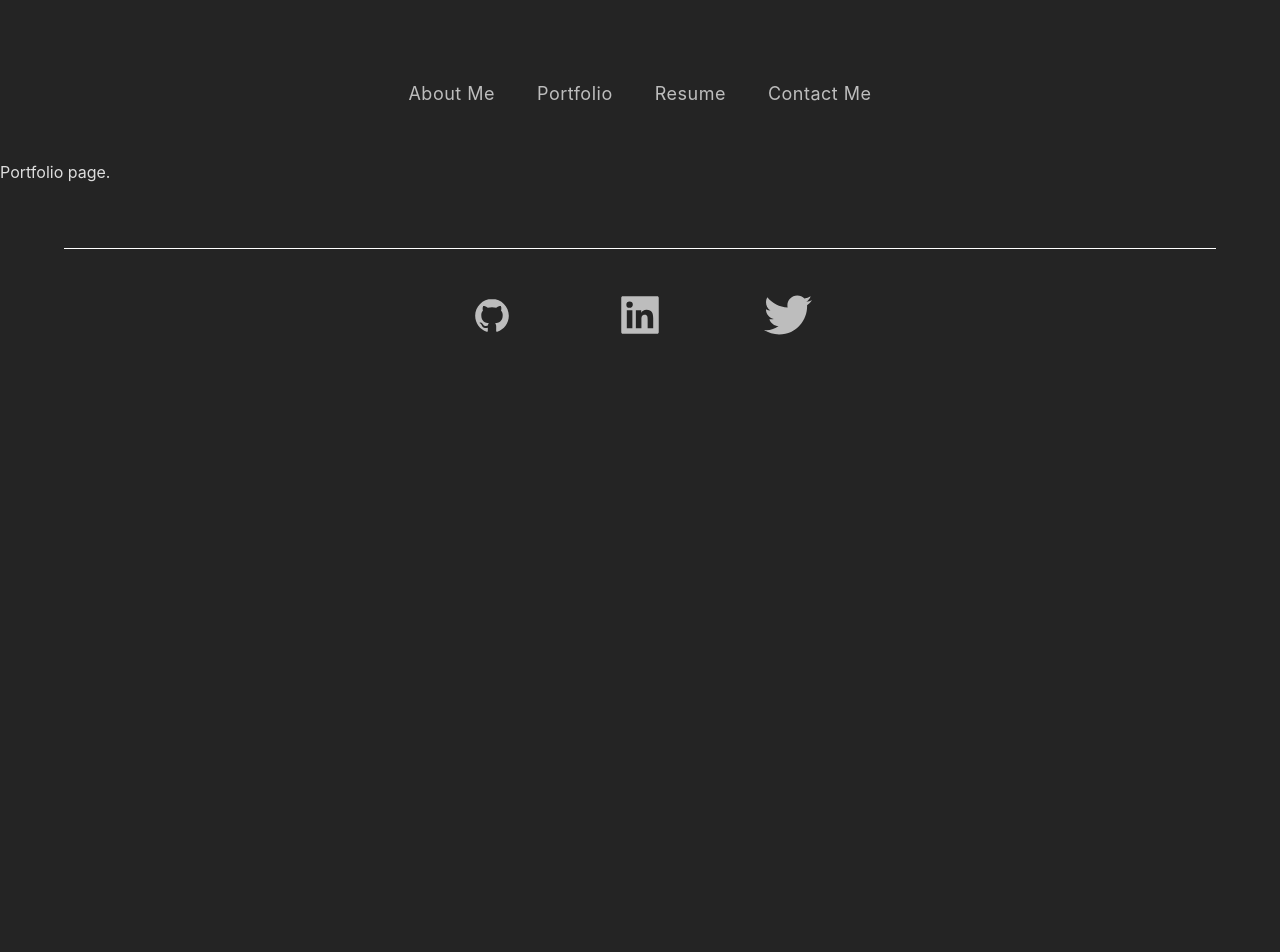
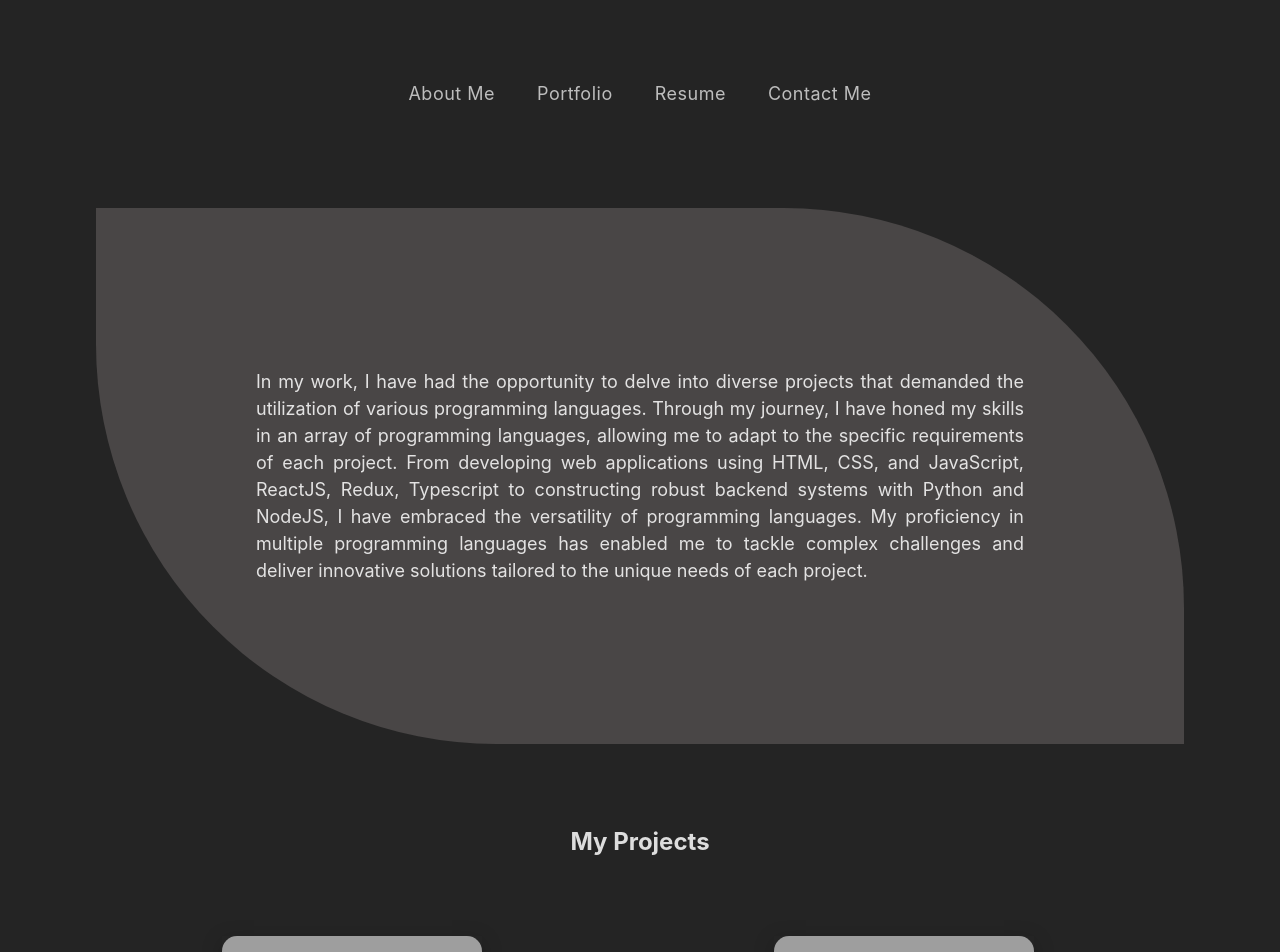
Before and after one commit to Anzanrai/portfolio-react, a React (Vite) app: page /portfolio in a window 1280 px wide. Shown: the top 952 px of the page. Before the commit the page ends 800 px from the top, so only its background shows below. Built offline with nearby package versions, Linux system fonts and the light colour scheme; grey boxes are pictures that could not be loaded.

Commit message:
Added description content in portfolio page along with skeleton for listing projects

```diff
--- a/src/pages/Portfolio/index.scss
+++ b/src/pages/Portfolio/index.scss
@@ -0,0 +1,61 @@
+@import '../../constants.scss';
+.card-container {
+    width:80%;
+    margin: 3rem auto 0 auto;
+    padding: 4rem 0;
+    display: flex;
+    flex-direction: row;
+    flex-wrap: wrap;
+    justify-content: space-around;
+    align-items: center;
+    gap: 5rem;
+}
+
+.description-container {
+    margin: 3rem auto 0 auto;
+    width: 60%;
+    background-color: $secondary-bg-color;
+    padding: 10rem;
+    border-radius: 0 25rem 0 25rem;
+
+    p{
+        text-align: justify;
+        color: $color;
+        font-size: 18px;
+        font-weight: 400;
+    }
+}
+
+h2{
+    margin-top: 5rem;
+    width: 100%;
+    display: block;
+    text-align: center;
+}
+
+@media (max-width: $md-width) {
+    .description-container{
+        // border-radius: 0 10rem;
+    }
+}
+
+@media (max-width: $sm-width) {
+    .description-container {
+        width: 80%;
+        margin: 0 auto;
+        padding: 20px 10px;
+        border-radius: 0 5rem;
+
+        p{
+            width: 80%;
+            margin: 0 auto;
+            text-align: justify;
+            color: $color;
+            font-size: 12px;
+            font-weight: 300;
+        }
+    }
+    .card-container{
+        margin: 0 auto;
+    }
+}
--- a/src/pages/Portfolio/index.tsx
+++ b/src/pages/Portfolio/index.tsx
@@ -1,13 +1,28 @@
+import React from "react";
+import Card from "../../components/Card";
 import NavBar from "../../components/NavBar";
 import SocialPanel from "../../components/SocialPanel";
+import "./index.scss";
 
 const Portfolio = () => {
   return (
-    <div>
+    <>
         <NavBar />
-        Portfolio page.
+        <div>
+        <div className="description-container">
+          <p>
+          In my work, I have had the opportunity to delve into diverse projects that demanded the utilization of various programming languages. Through my journey, I have honed my skills in an array of programming languages, allowing me to adapt to the specific requirements of each project. From developing web applications using HTML, CSS, and JavaScript, ReactJS, Redux, Typescript to constructing robust backend systems with Python and NodeJS, I have embraced the versatility of programming languages. My proficiency in multiple programming languages has enabled me to tackle complex challenges and deliver innovative solutions tailored to the unique needs of each project.
+          </p>
+        </div>
+        </div>
+
+        <h2>My Projects</h2>
+        <div className="card-container">
+        {[1,2,3, 4,  5 ,6,7,8,9].map(() => <Card/>)}
+        </div>
+
         <SocialPanel />
-    </div>
+    </>
   )
 }
 
```
